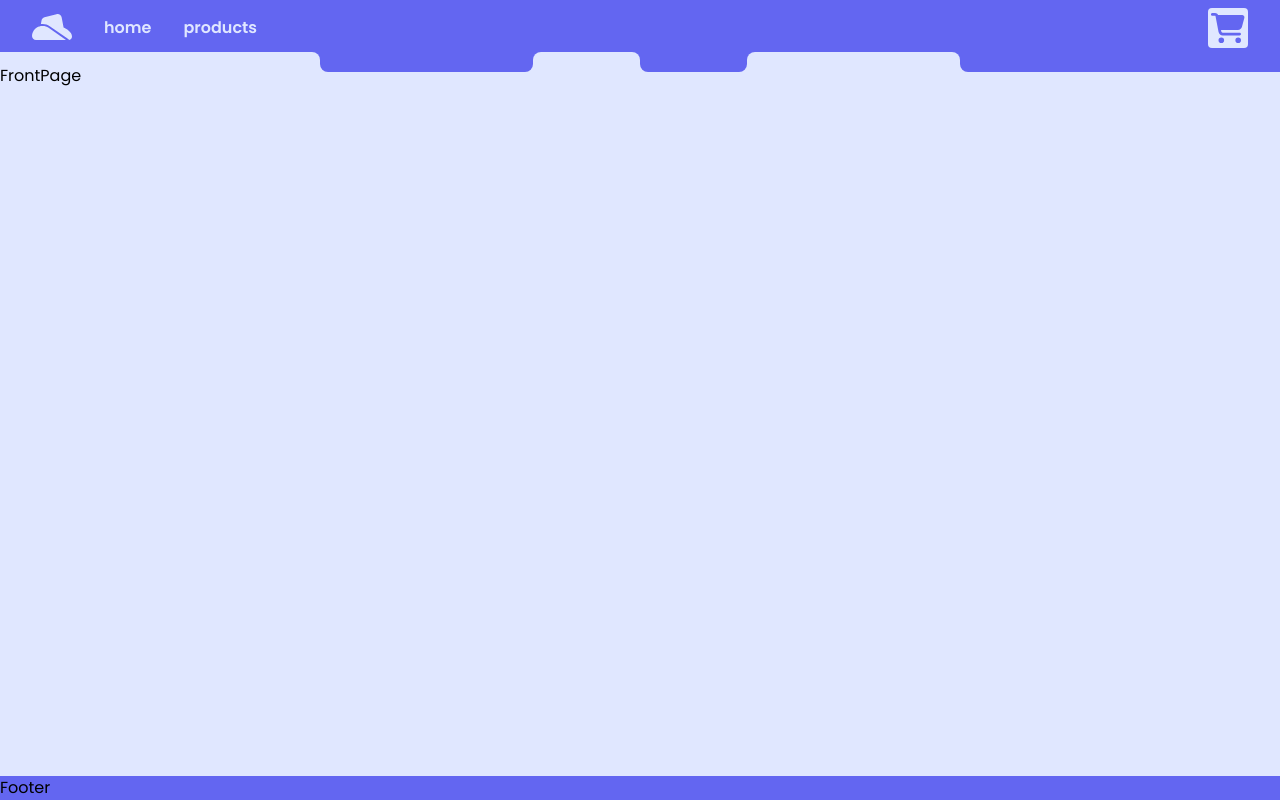
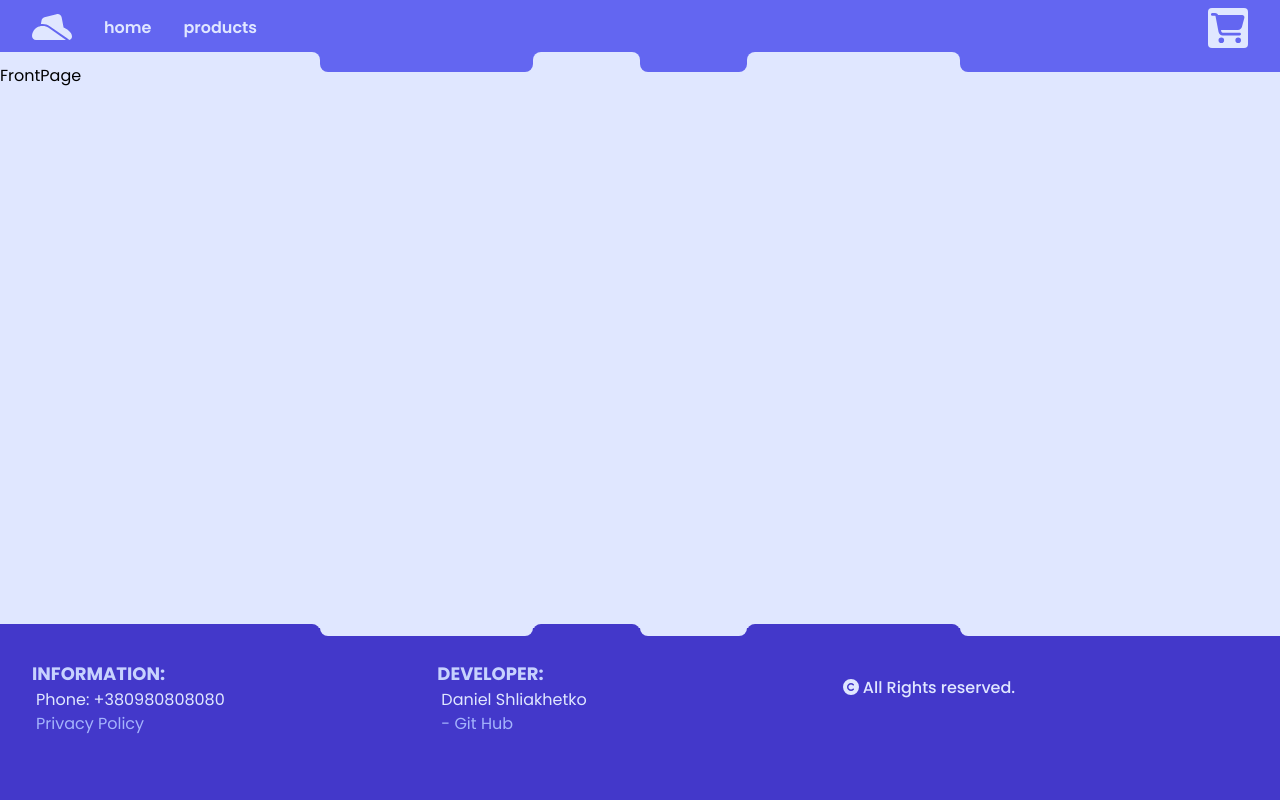
Before and after one commit to daniel-shliakhetko/clothing-bullet, a React (Create React App) app: page / in a window 1280 px wide. Built offline with nearby package versions, Linux system fonts and the light colour scheme.

Commit message:
Add footer, its content and hovers

```diff
--- a/src/components/semantics/Footer.js
+++ b/src/components/semantics/Footer.js
@@ -1,5 +1,117 @@
-import React from "react";
+import { faCopyright } from "@fortawesome/free-solid-svg-icons";
+import { FontAwesomeIcon } from "@fortawesome/react-fontawesome";
+import React, { useState } from "react";
+import { Link } from "react-router-dom";
+
+const footerInfo = {
+  info: [
+    "Information:",
+    "Phone: +380980808080",
+    {
+      title: "Privacy Policy",
+      slug: "/",
+    },
+  ],
+  developer: [
+    "Developer:",
+    "Daniel Shliakhetko",
+    {
+      title: "- Git Hub",
+      slug: "https://github.com/daniel-shliakhetko/shop-portfolio",
+    },
+  ],
+};
 
 export const Footer = () => {
-  return <footer className="mt-auto bg-indigo-500">Footer</footer>;
+  const [isHovered, setIsHovered] = useState(false);
+
+  return (
+    <footer
+      onMouseEnter={() => {
+        setIsHovered(true);
+      }}
+      onMouseLeave={() => {
+        setIsHovered(false);
+      }}
+      className="relative mt-auto p-8 flex lg:flex-row flex-col bg-indigo-700"
+    >
+      <div className="w-full lg:w-2/3 flex md:flex-row flex-col">
+        {Object.keys(footerInfo).map((key, i) => {
+          return (
+            <ul key={i} className="text-indigo-100 mb-8 w-full md:w-1/2">
+              {footerInfo[key].map((item, i) => (
+                <li
+                  key={i}
+                  className={
+                    "" +
+                    (i === 0
+                      ? " font-bold text-indigo-200 text-lg uppercase"
+                      : " pl-1")
+                  }
+                >
+                  {item.slug ? (
+                    <Link
+                      className="text-indigo-300 hover:text-indigo-400 duration-200"
+                      to={item.slug}
+                      target={item.slug.match("http") && "_blank"}
+                    >
+                      {item.title}
+                    </Link>
+                  ) : (
+                    item
+                  )}
+                </li>
+              ))}
+            </ul>
+          );
+        })}
+      </div>
+      <p className="pt-4 w-full lg:w-1/3 text-indigo-100 font-medium lg:text-left text-center">
+        <FontAwesomeIcon className="text-indigo-100" icon={faCopyright} /> All
+        Rights reserved.
+      </p>
+      <div
+        className={
+          "Decorations w-full h-6 absolute top-0 right-0 flex flex-row-reverse justify-end duration-200 z-20"
+        }
+      >
+        <div
+          className={
+            "w-1/2 lg:w-1/4 rounded-bl-lg bg-indigo-100 duration-200" +
+            (isHovered ? " h-3" : " h-2")
+          }
+        ></div>
+        <div
+          className={
+            "w-1/6 rounded-t-lg bg-indigo-700 duration-200" +
+            (isHovered ? " h-3 -mt-2" : " h-2 -mt-1")
+          }
+        ></div>
+        <div
+          className={
+            "w-1/12 rounded-b-lg lg:block hidden bg-indigo-100 duration-200" +
+            (isHovered ? " h-3" : " h-2")
+          }
+        ></div>
+        <div
+          className={
+            "w-1/12 rounded-t-lg lg:block hidden bg-indigo-700 duration-200" +
+            (isHovered ? " h-3 -mt-2" : " h-2 -mt-1")
+          }
+        ></div>
+        <div
+          className={
+            "w-1/6 rounded-b-lg bg-indigo-100 duration-200" +
+            (isHovered ? " h-3" : " h-2")
+          }
+        ></div>
+        <div
+          className={
+            "w-1/4 rounded-tr-lg bg-indigo-700 duration-200" +
+            (isHovered ? " h-3 -mt-2" : " h-2 -mt-1")
+          }
+        ></div>
+      </div>
+    </footer>
+  );
 };
```
